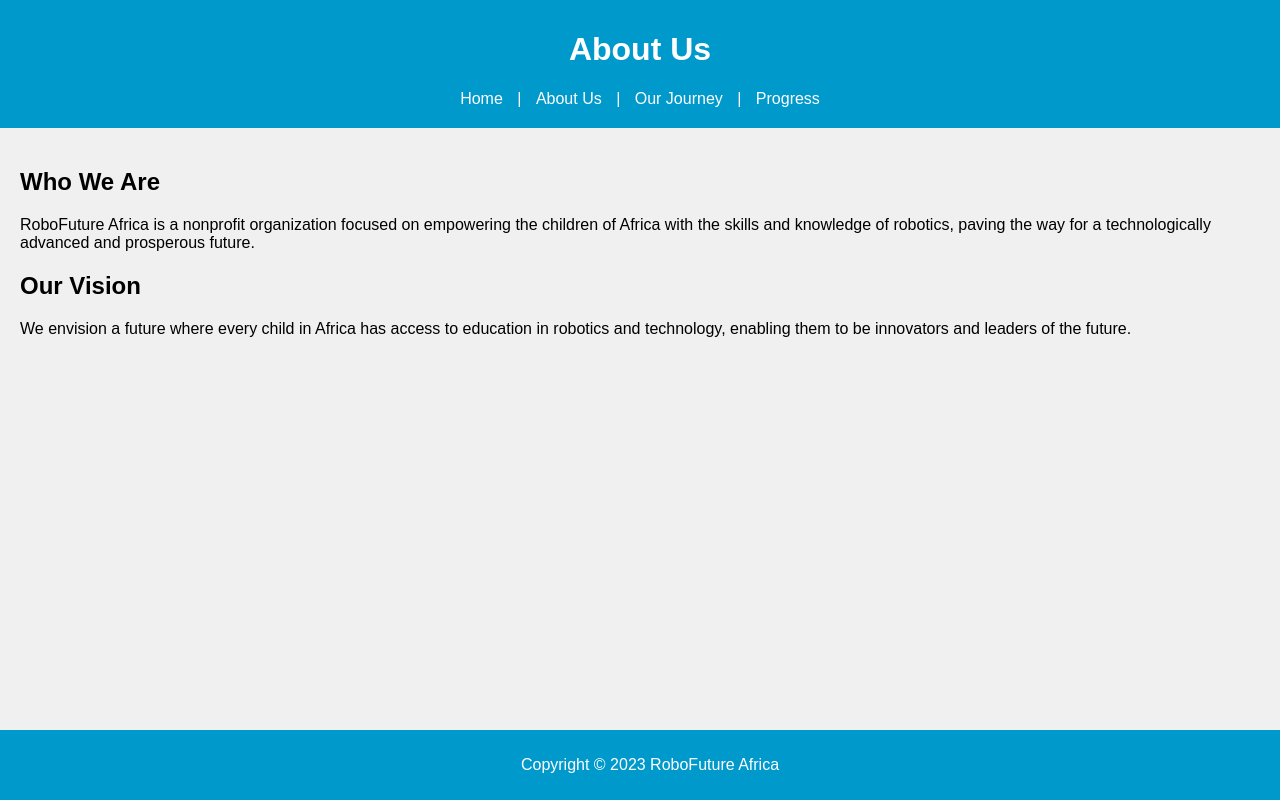
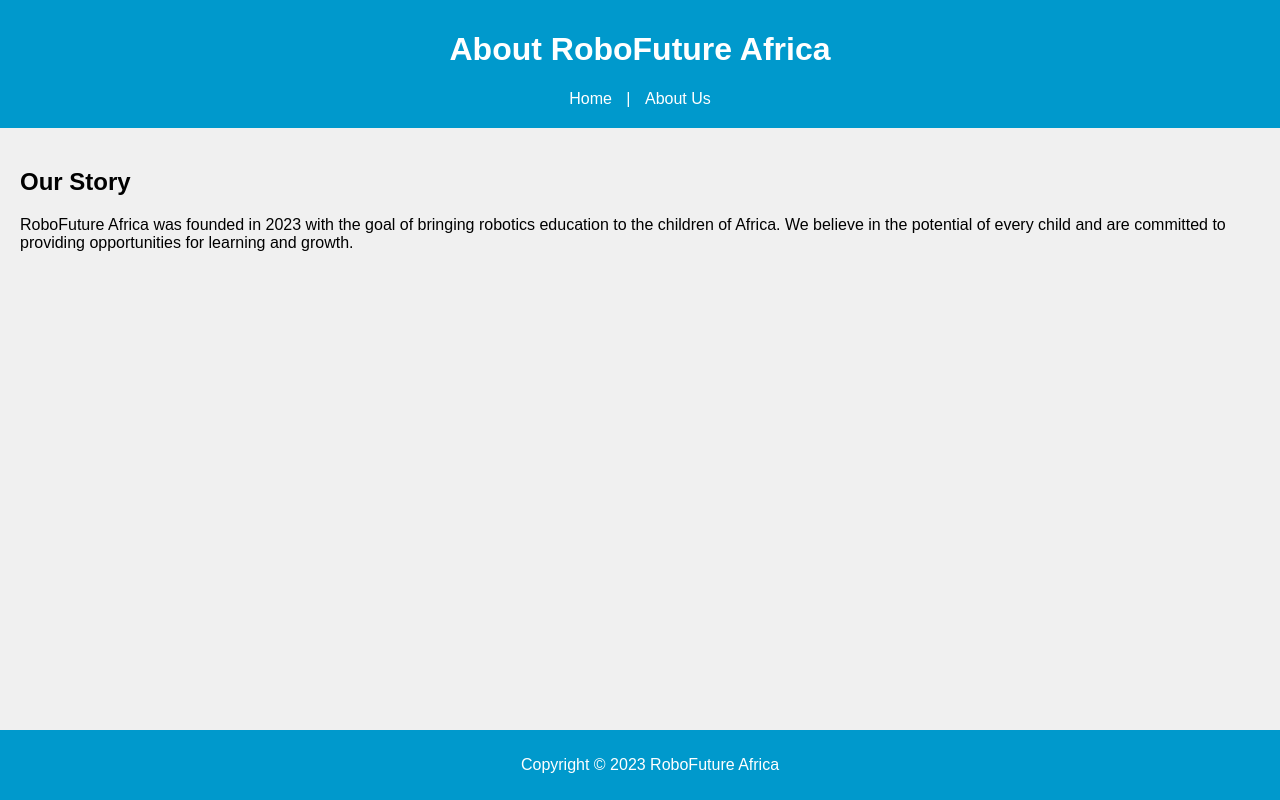
Before and after one commit to stygmatic/Nonprofit-org, a plain HTML site: page about.html in a window 1280 px wide. Drawn offline with Linux system fonts and the light colour scheme.

Commit message:
Update about.html

```diff
--- a/about.html
+++ b/about.html
@@ -6,19 +6,15 @@
 </head>
 <body>
     <header>
-        <h1>About Us</h1>
+        <h1>About RoboFuture Africa</h1>
         <nav>
             <a href="index.html">Home</a> |
-            <a href="about.html">About Us</a> |
-            <a href="journey.html">Our Journey</a> |
-            <a href="progress.html">Progress</a>
+            <a href="about.html">About Us</a>
         </nav>
     </header>
     <main>
-        <h2>Who We Are</h2>
-        <p>RoboFuture Africa is a nonprofit organization focused on empowering the children of Africa with the skills and knowledge of robotics, paving the way for a technologically advanced and prosperous future.</p>
-        <h2>Our Vision</h2>
-        <p>We envision a future where every child in Africa has access to education in robotics and technology, enabling them to be innovators and leaders of the future.</p>
+        <h2>Our Story</h2>
+        <p>RoboFuture Africa was founded in 2023 with the goal of bringing robotics education to the children of Africa. We believe in the potential of every child and are committed to providing opportunities for learning and growth.</p>
     </main>
     <footer>
         <p>Copyright © 2023 RoboFuture Africa</p>
```
